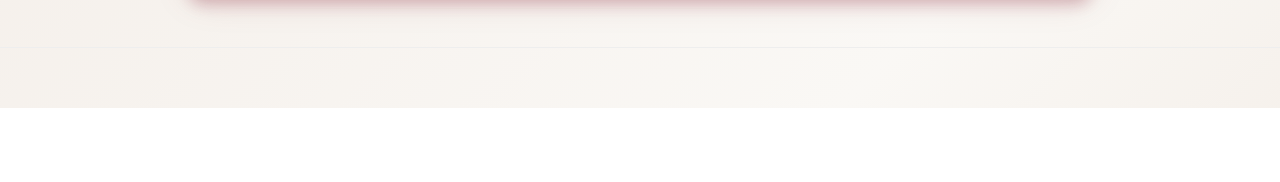
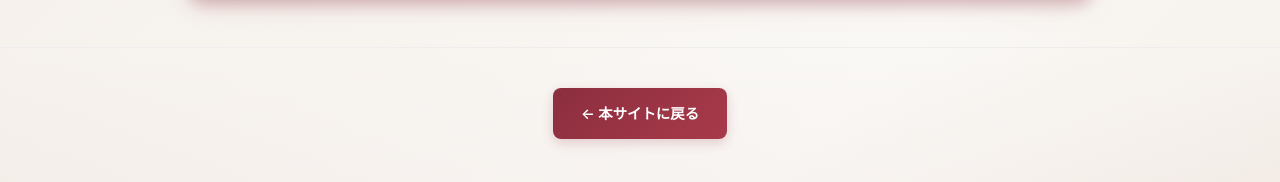
Before and after one commit to Enube1115/Ncanfes-hakataminami-2026-Russian-cream-puffs-, a plain HTML site: page index.html in a window 1280 px wide. Shown: the part 1691-1873 px from the top of the page. Before the commit the page ends 1799 px from the top, so only its background shows below. Drawn offline with Linux system fonts and the light colour scheme.

Commit message:
Enhance footer layout and add back button
Updated footer styling and added back button.

```diff
--- a/index.html
+++ b/index.html
@@ -386,21 +386,51 @@
         /* フッター */
         footer {
             text-align: center;
-            padding: 30px 20px;
+            padding: 40px 20px;
             color: #999;
             font-size: 0.9rem;
             border-top: 1px solid #eee;
             margin-top: 50px;
+            background: linear-gradient(180deg, transparent 0%, rgba(139, 46, 62, 0.02) 100%);
         }
 
-        footer a {
-            color: #8b2e3e;
+        .back-button {
+            display: inline-block;
+            padding: 14px 28px;
+            background: linear-gradient(135deg, #8b2e3e 0%, #a83a4a 100%);
+            color: #fff;
             text-decoration: none;
             font-weight: 600;
+            border-radius: 8px;
+            transition: all 0.3s cubic-bezier(0.34, 1.56, 0.64, 1);
+            box-shadow: 0 4px 12px rgba(139, 46, 62, 0.2);
+            position: relative;
+            overflow: hidden;
+            animation: fadeInUp 0.6s ease-out;
         }
 
-        footer a:hover {
-            text-decoration: underline;
+        .back-button::before {
+            content: "";
+            position: absolute;
+            top: 0;
+            left: -100%;
+            width: 100%;
+            height: 100%;
+            background: linear-gradient(90deg, transparent, rgba(255, 255, 255, 0.2), transparent);
+            transition: left 0.6s ease;
+        }
+
+        .back-button:hover {
+            transform: translateY(-3px);
+            box-shadow: 0 6px 20px rgba(139, 46, 62, 0.3);
+        }
+
+        .back-button:hover::before {
+            left: 100%;
+        }
+
+        .back-button:active {
+            transform: translateY(-1px);
         }
 
         /* イベント情報ボックス */
@@ -553,6 +583,13 @@
                 font-size: 0.85rem;
                 padding: 12px;
             }
+
+            .back-button {
+                padding: 12px 24px;
+                font-size: 0.9rem;
+                width: 100%;
+                max-width: 300px;
+            }
         }
     </style>
 </head>
@@ -641,6 +678,9 @@
     </div>
 
     <footer>
+        <a href="https://enube1115.github.io/Ncanfes-hakataminami-2026/" class="back-button">
+            ← 本サイトに戻る
+        </a>
     </footer>
 </body>
 </html>
```
